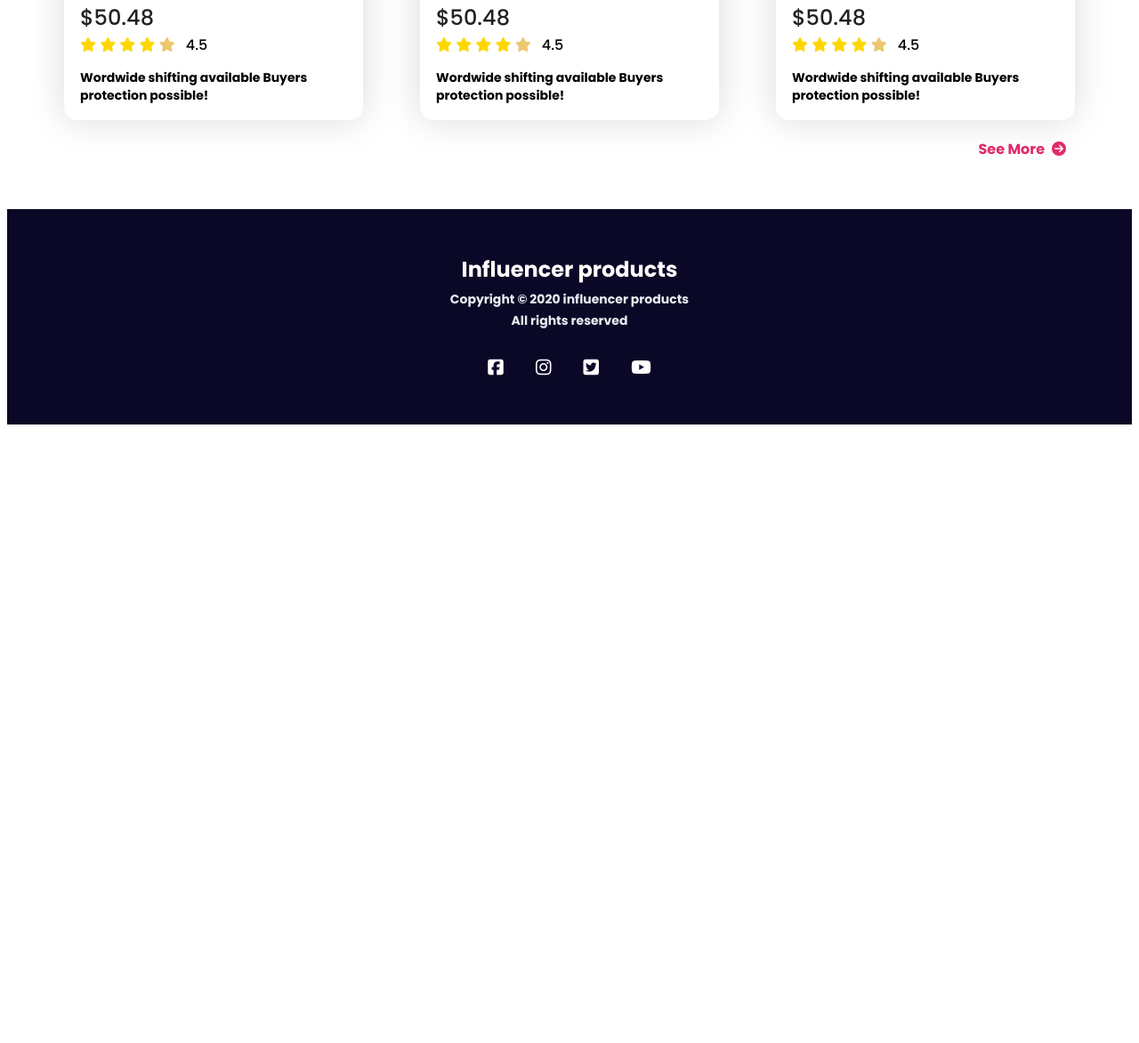
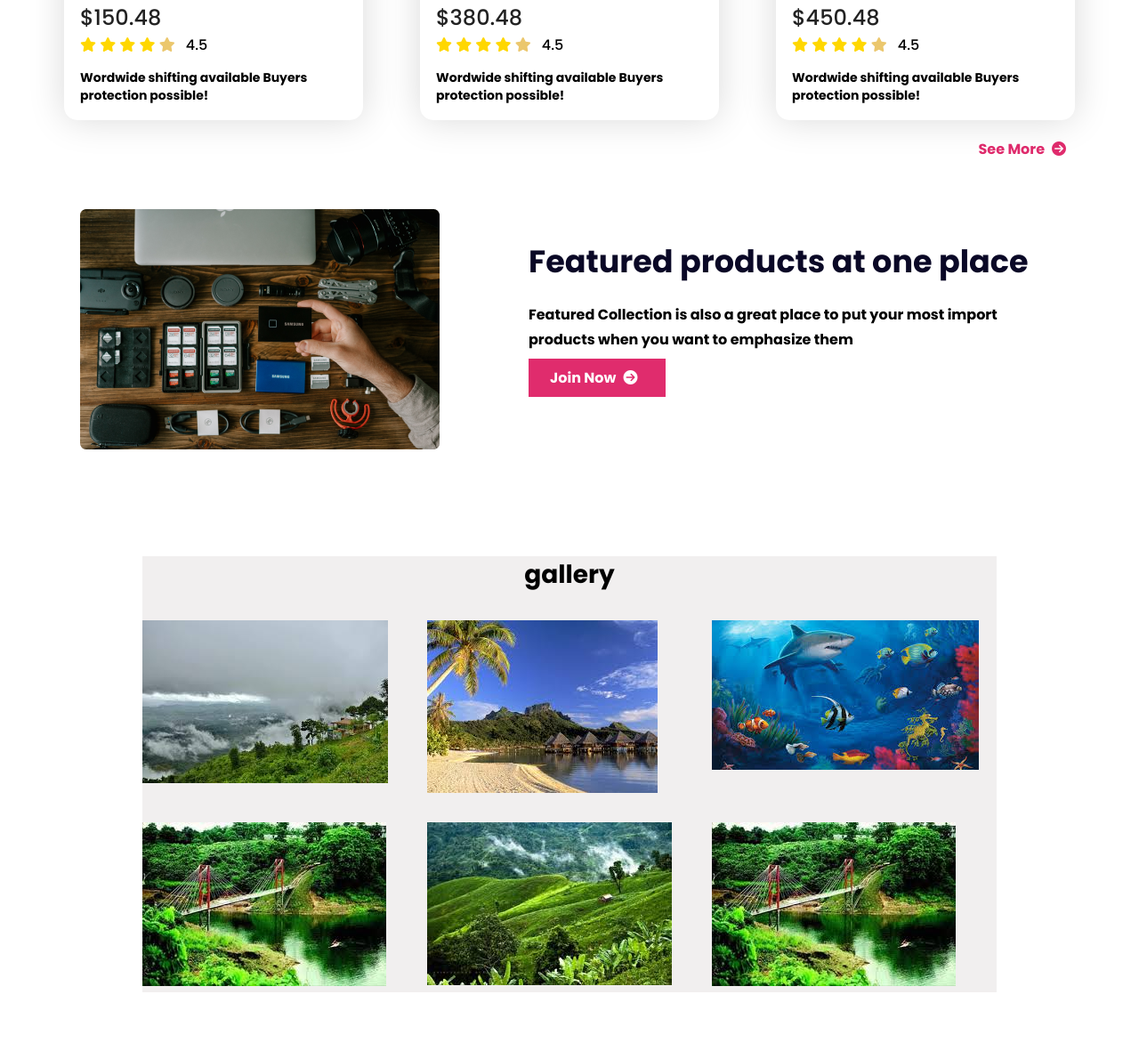
Before and after one commit to chandan-chakma/assingment-2-repo, a plain HTML site: page index.html in a window 1280 px wide. Shown: the part 2160-3332 px from the top of the page at 89% size. Before the commit the page ends 2645 px from the top, so only its background shows below. Drawn offline with Linux system fonts and the light colour scheme.

Commit message:
final-commit

```diff
--- a/index.html
+++ b/index.html
@@ -94,7 +94,7 @@
 
                         <div class="product-title">
                             <h2>Flex Tripod</h2>
-                            <span class="price">$50.48</span>
+                            <span class="price">$1050.48</span>
                         </div>
 
                         <div class="product-rating">
@@ -117,7 +117,7 @@
 
                         <div class="product-title">
                             <h2>microphone</h2>
-                            <span class="price">$50.48</span>
+                            <span class="price">$35.48</span>
                         </div>
 
                         <div class="product-rating">
@@ -141,7 +141,7 @@
 
                         <div class="product-title">
                             <h2>Airbuds</h2>
-                            <span class="price">$50.48</span>
+                            <span class="price">$230.48</span>
                         </div>
 
                         <div class="product-rating">
@@ -165,7 +165,7 @@
 
                         <div class="product-title">
                             <h2>Drone</h2>
-                            <span class="price">$50.48</span>
+                            <span class="price">$90.48</span>
                         </div>
 
                         <div class="product-rating">
@@ -213,7 +213,7 @@
 
                         <div class="product-title">
                             <h2>Photoshoot set</h2>
-                            <span class="price">$50.48</span>
+                            <span class="price">$850.48</span>
                         </div>
 
                         <div class="product-rating">
@@ -237,7 +237,7 @@
 
                         <div class="product-title">
                             <h2>Vlogging Camera</h2>
-                            <span class="price">$50.48</span>
+                            <span class="price">$150.48</span>
                         </div>
 
                         <div class="product-rating">
@@ -261,7 +261,7 @@
 
                         <div class="product-title">
                             <h2>Green Screen</h2>
-                            <span class="price">$50.48</span>
+                            <span class="price">$380.48</span>
                         </div>
 
                         <div class="product-rating">
@@ -285,7 +285,7 @@
 
                         <div class="product-title">
                             <h2>Action Camera</h2>
-                            <span class="price">$50.48</span>
+                            <span class="price">$450.48</span>
                         </div>
 
                         <div class="product-rating">
@@ -308,8 +308,48 @@
 
         <!-- product style end -->
 
+        <!-- fetured section start -->
+        <section class="featured">
+            <div class="img">
+                <img src="images/gear.png" alt="">
+            </div>
+            <div class="featured-title">
+                <h1>Featured products at one place</h1>
+                <p>Featured Collection is also a great place to put your most import products when you want to emphasize
+                    them</p>
+                <a class="btn" href="">join now<i class="fas fa-arrow-circle-right"></i></a>
+            </div>
+        </section>
+        <!-- fetured section end -->
 
-        <section></section>
+        <!-- video section start -->
+        <section class="album">
+            <h1 class="gal">gallery</h1>
+
+            <div class="galary">
+
+                <div class="photoes">
+                    <div class="photo">
+                        <img src="images/1.jpg" alt="">
+                    </div>
+                    <div class="photo">
+                        <img src="images/2.jpg" alt="">
+                    </div>
+                    <div class="photo">
+                        <img src="images/3.jpg" alt="">
+                    </div>
+                    <div class="photo">
+                        <img src="images/4.jpg" alt="">
+                    </div>
+                    <div class="photo">
+                        <img src="images/5.jpg" alt="">
+                    </div>
+                    <div class="photo">
+                        <img src="images/4.jpg" alt="">
+                    </div>
+                </div>
+            </div>
+        </section>
 
     </main>
 
--- a/style.css
+++ b/style.css
@@ -49,8 +49,7 @@ li a{
     margin-bottom: 70px;
 }
 .title{
-    width: 582px;
-    height: 270px;
+
     padding-right: 133px;
 }
 .title h1{
@@ -213,12 +212,64 @@ p{
 }
 /*-------- collection section style end------ *
 
+/* ---------featured section start ----------*/
+.featured{
+    display: flex;
+    margin: 50px;
+}
 
+.img{
+    width: 404px;
+    height: 270px;
+    border-radius: 7px;
+    margin-right: 100px;
+}
+.featured-title h1{
+    font-size: 35px;
+    line-height: 60px;
+    color: #0A0826;
+    margin-bottom: 0px;
+}
+.featured-title p{
+    font-size: 16px;
+    line-height: 28px;
+}
+.featured-title .btn{
+    font-size: 16px;
+    line-height: 24px;
+    color: white;
+    background-color: #E02C6D;
+    padding: 10px 24px;
+}
+/* ---------featured section end ----------*/
+
+/* --------feadback section start--------- */
+.album{
+    margin: 120px;
+    background-color: rgb(241, 239, 239);
+}
+.gal{
+    text-align: center;
+    font-size: 28px;
+    margin-bottom: 30px;
+}
+.photoes{
+    display: grid;
+    grid-template-columns: repeat(3, 1fr);
+    grid-row-gap: 26px;
+    border-radius: 5px;
+}
+.photo:hover{
+    transform: scale(1) rotate(360deg);
+    transition: transform 2s ease-in-out;
+
+}
 /* ---------footer start------------*/
 .footer{
     background-color:#0A0826;
     text-align: center;
     padding: 50px 0px;
+    overflow: hidden;
 }
 .footer h3{
     font-size: 24px;
@@ -247,3 +298,46 @@ p{
 .fab:hover{
     color: indigo;
 }
+/* responsive design */
+@media only screen and (max-width:682px) {
+
+    .container{
+        width: 100%;
+        text-align: center;
+    }
+    .influencer,
+     .logos{
+        flex-direction: column;
+        text-align: center;
+
+
+    }
+    .products,
+    .photoes{
+        grid-template-columns: repeat(1,1fr);
+    }
+    .company-logo{
+        text-align: center;
+    }
+    .featured{
+        flex-direction: column;
+    }
+    .featured .img{
+        width: 25%;
+    }
+
+}
+@media only screen and (min-width:688px) and (max-width:992px) {
+    .container{
+        width: 100%;
+    }
+    .influencer,
+     .logos,
+     .featured{
+        flex-direction: column;
+        text-align: center;
+     }
+     .products, .photoes{
+        grid-template-columns: repeat(2, 2fr);
+    }
+}
```
Also changed, not shown: images/1.jpg (added), images/2.jpg (added), images/3.jpg (added), images/4.jpg (added), images/5.jpg (added), images/6.jpg (added), images/pdwm.jpg (added).
